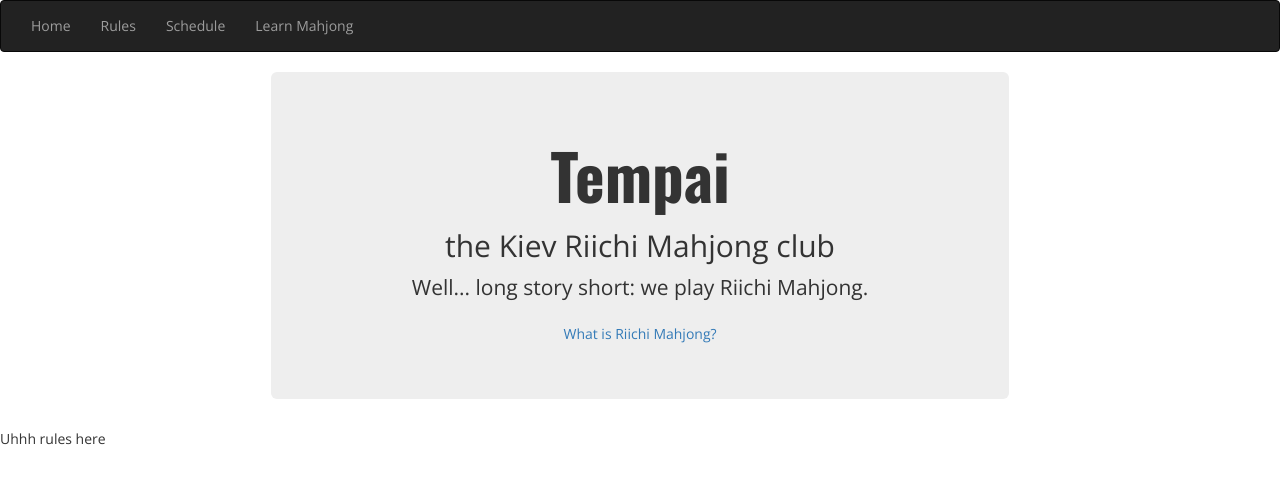
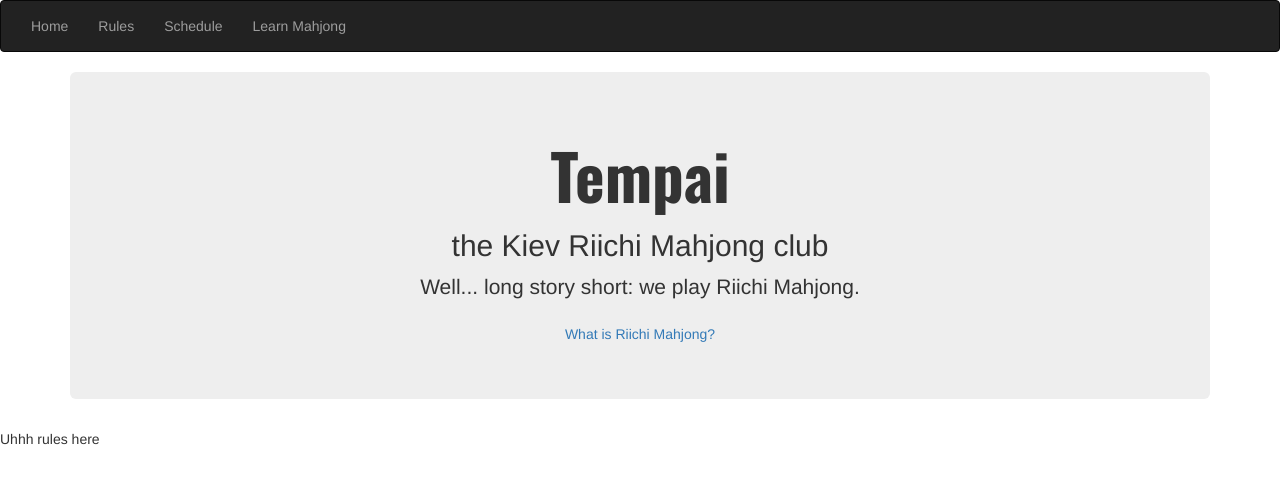
Before and after one commit to tempai-dev/tempai.kiev.ua, a Jekyll site: the page built from src/index.html, in a window 1280 px wide. Shown: the top 484 px of the page. Built offline with Jekyll 4.4.1, drawn with Linux system fonts in a browser that asks for light colours; nearby versions of some CDN libraries.

Commit message:
prioritize local stylesheet loading

```diff
--- a/src/_layouts/default.html
+++ b/src/_layouts/default.html
@@ -11,10 +11,10 @@
 
     <link rel="icon" href="favicon.png">
 
+    <link href="styles/main.css" rel="stylesheet">
+
     <!-- Bootstrap -->
     <link href="//maxcdn.bootstrapcdn.com/bootstrap/3.3.0/css/bootstrap.min.css" rel="stylesheet">
-
-    <link href="styles/main.css" rel="stylesheet">
 
     <link href="//fonts.googleapis.com/css?family=Open+Sans&amp;subset=latin,cyrillic" rel="stylesheet" type="text/css">
     <link href="//fonts.googleapis.com/css?family=Oswald:bold" rel="stylesheet" type="text/css">
```
